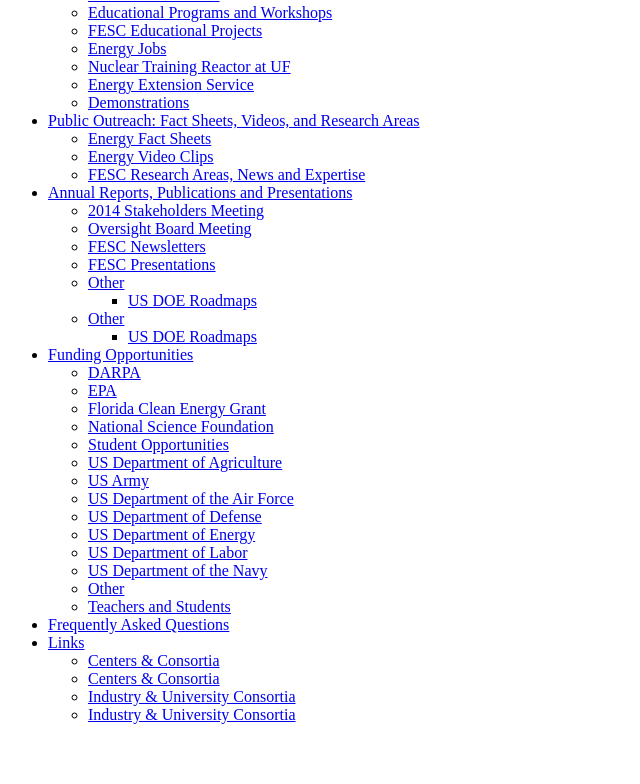
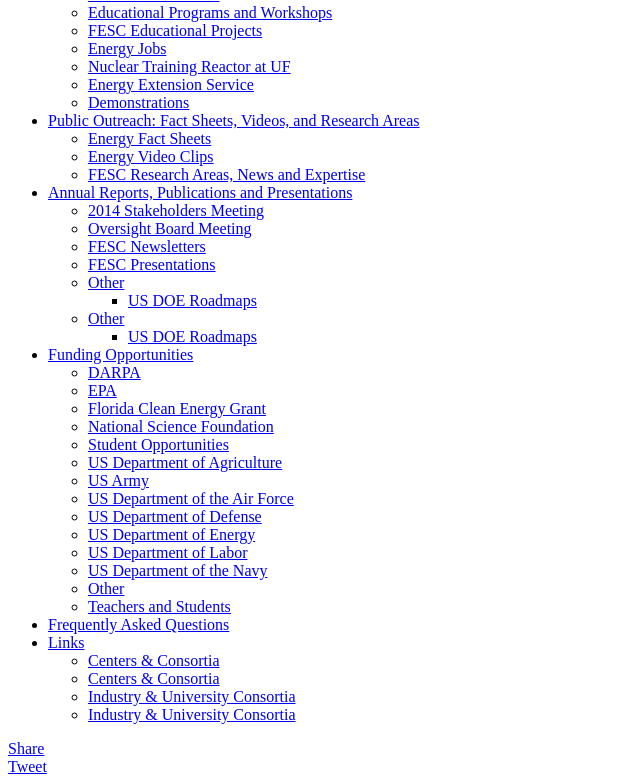
Before and after one commit to mikeshhoffman/siteredesign, a plain HTML site: page sitemap.html in a window 1280 px wide. Shown: the part 4787-5571 px from the top of the page, without its empty margins (0-640 px from the left). Before the commit the page ends 5527 px from the top, so only its background shows below. Drawn offline with Linux system fonts and the light colour scheme.

Commit message:
Add social-media sharing buttons in footer

```diff
--- a/sitemap.html
+++ b/sitemap.html
@@ -5,7 +5,8 @@
     <script src="script.js"></script>
     <link rel="stylesheet" type="text/css" href="styles.css">
 
-    <!-- facebook tags -->
+    <!-- facebook sharing meta tags, for social media sharing as formatted cards -->
+    <!-- validator for facebook card-based sharing: https://developers.facebook.com/tools/debug/sharing/ -->
     <meta property="og:title" content="Florida Energy Systems Consortium (FESC)">
     <meta property="og:description" content="Promotes collaboration among energy experts at Florida universities, for an environmentally compatible, sustainable, and efficient energy strategy">
     <meta property="og:image" content="http://floridaenergy.ufl.edu/wp-content/themes/fesc/images/header_logo.png">
@@ -14,13 +15,14 @@
     <meta property="og:url" content="https://mikeshhoffman.github.io/siteredesign/">
     <meta property="og:type" content="website">
 
-    <!-- twitter tags -->
+    <!-- twitter sharing meta tags, for social media sharing as formatted cards -->
+    <!-- validator for twitter card-based sharing: https://cards-dev.twitter.com/validator -->
     <meta name="twitter:title" content="Florida Energy Systems Consortium (FESC)">
     <meta name="twitter:description" content="Promotes collaboration among energy experts at Florida universities, for an environmentally compatible, sustainable, and efficient energy strategy">
     <meta name="twitter:image" content="http://floridaenergy.ufl.edu/wp-content/themes/fesc/images/header_logo.png">
     <meta name="twitter:card" content="summary_large_image">
 
-    <!-- twitter script -->
+    <!-- twitter sharing-button script -->
     <script>window.twttr = (function(d, s, id) {
       var js, fjs = d.getElementsByTagName(s)[0],
         t = window.twttr || {};
@@ -41,7 +43,7 @@
   </head>
   <body>
 
-    <!-- facebook script -->
+  <!-- facebook sharing-button script -->
     <div id="fb-root"></div>
     <script>(function(d, s, id) {
       var js, fjs = d.getElementsByTagName(s)[0];
@@ -531,6 +533,11 @@
     </section>
 
     <footer>
+      <!-- facebook sharing button -->
+      <div class="fb-share-button" data-href="https://mikeshhoffman.github.io/socialmediasharing/" data-layout="button" data-size="small" data-mobile-iframe="true"><a target="_blank" href="https://www.facebook.com/sharer/sharer.php?u=https%3A%2F%2Fmikeshhoffman.github.io%2Fsocialmediasharing%2F&amp;src=sdkpreparse" class="fb-xfbml-parse-ignore">Share</a></div>
+
+      <!-- twitter sharing button -->
+      <a class="twitter-share-button" href="https://twitter.com/intent/tweet?text=wow">Tweet</a>
     </footer>
 
   </body>
```
Also changed, not shown: index.html (+11 -4 lines), public-outreach.html (+12 -4 lines).
